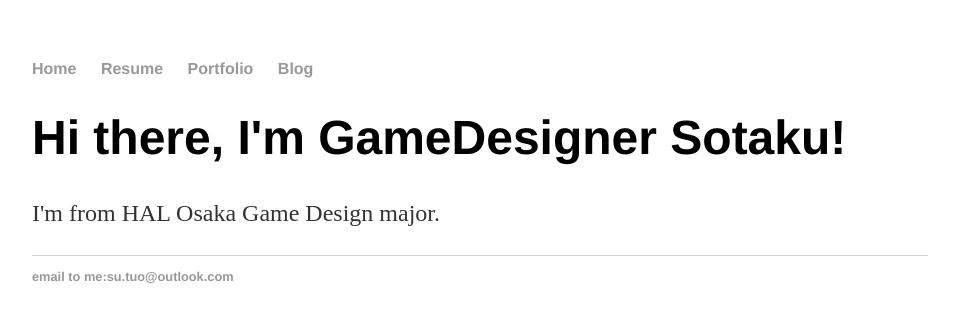
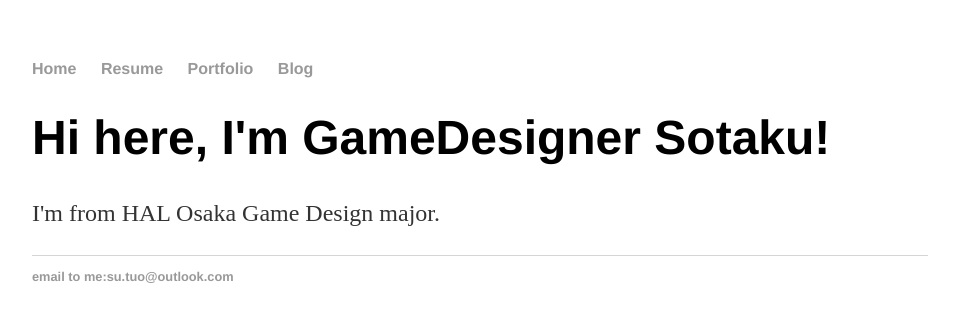
Before and after one commit to SotakuStudio/SotakuStudio.github.io, a Jekyll site: the page built from index.html, in a window 1280 px wide. Shown: the top 322 px of the page, without its empty margins (160-1119 px from the left). Built offline with Jekyll 4.4.1, drawn with Linux system fonts in a browser that asks for light colours.

Commit message:
Update index.html

```diff
--- a/index.html
+++ b/index.html
@@ -3,6 +3,6 @@ layout: default
 title: GameDesigner Sotaku, HAL Osaka
 ---
 <div class="blurb">
-    <h1>Hi there, I'm GameDesigner Sotaku!</h1>
+    <h1>Hi here, I'm GameDesigner Sotaku!</h1>
     <p>I'm from HAL Osaka Game Design major.</p>
 </div><!-- /.blurb -->
```
